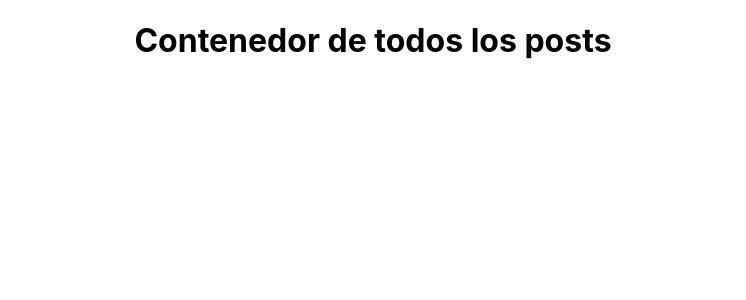
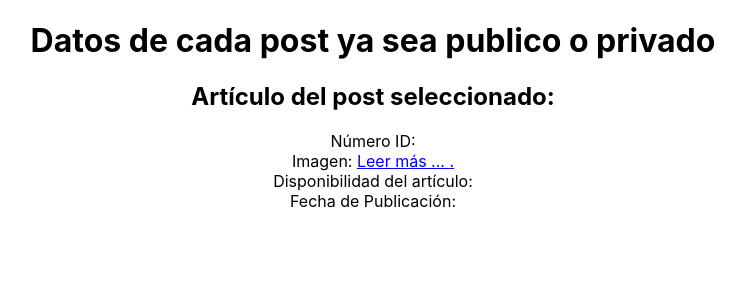
Before and after one commit to n12estudio/challenge_v1_Mar19, a React (Create React App) app: page /public/post in a window 1280 px wide. Shown: the top 300 px of the page, without its empty margins (267-1013 px from the left). Built offline with nearby package versions, Linux system fonts and the light colour scheme.

Commit message:
Solucione un promebla de las rutas porque no se estaban direccionando correctamente.

```diff
--- a/src/App.js
+++ b/src/App.js
@@ -2,11 +2,12 @@ import React, { Component } from 'react';
 import { BrowserRouter as Router, Route } from 'react-router-dom';
 import './App.css';
 import HomeContainer from './containers/HomeContainer';
+import PostsList from './components/PostsList';
 
 
 class App extends Component {
   renderHome = () => <h1>Home Container = Contenedor de todos los posts.</h1> ;
-  renderAllPostsContainer= () => <h1>Contenedor de todos los posts </h1>
+  renderAllPostsContainer = () => < PostsList />
   renderPublicPostContainer = () => <h1> contenedor de un post publico. </h1> ;
   renderPrivatePostContainer = () => <h1> Contenedor de un post privado. </h1>
 
--- a/src/components/PostListItem.js
+++ b/src/components/PostListItem.js
@@ -1,15 +1,23 @@
 import React from 'react';
 import PropTypes from 'prop-types';
+import { Link } from 'react-router-dom';
 
 
-
-const PostListItem = ({title}) => {
+const PostListItem = ({ title, id, images, isPrivate, publish_date }) => {
     return (
         <div>
             <div className = "post-list-item">
                 <div className = "field" >
+                    <h1> Datos de cada post ya sea publico o privado</h1>
 
-                    <h1>Artículo del Post Seleccionado: {title} </h1>
+                    <h2>Artículo del post seleccionado: {title} </h2>
+
+                    <div>Número ID: <i>{id}</i></div>
+                    <div>Imagen: <i>{images}</i>
+                    <Link to = '/public/post/:idPost' >Leer más ... {title}.</Link>
+                    </div>
+                    <div>Disponibilidad del artículo: <i>{isPrivate}</i> </div>
+                    <div>Fecha de Publicación:  <i>{publish_date}</i></div>
 
                 </div>
 
@@ -21,6 +29,13 @@ const PostListItem = ({title}) => {
 
 PostListItem.propTypes = {
     title: PropTypes.string.isRequired,
+    id: PropTypes.string.isRequired,
+    images: PropTypes.element.isRequired,
+    isPrivate: PropTypes.bool.isRequired,
+    text: PropTypes.string.isRequired,
+    status: PropTypes.string.isRequired,
+    publish_date: PropTypes.string.isRequired,
+
 
 };
 
--- a/src/components/PostsList.js
+++ b/src/components/PostsList.js
@@ -3,28 +3,20 @@ import PropTypes from 'prop-types';
 import PostListItem from './PostListItem';
 
 
-const PostsList =  ({ posts, urlPath })=> {
+const PostsList =  () => {
     return (
 
             <div className="posts-list">
-            {
-                posts.map( p =>
-                    <PostListItem
-                        key={p._id}
-                        id={p._id}
-                        images={p.images}
-                        title={p.title}
-                        urlPath={urlPath}
-                    ></PostListItem >)
-            }
+
+                    <PostListItem/>
+
             </div>
 
     );
 };
 
 PostsList.propTypes = {
-    posts: PropTypes.array.isRequired,
-    urlPath: PropTypes.string.isRequired,
+
 };
 
 export default PostsList;
--- a/src/components/PublicPostData.js
+++ b/src/components/PublicPostData.js
@@ -1,11 +1,12 @@
 import React from 'react';
 import PropTypes from 'prop-types';
 
-const PublicPostData = ({ id, images, isPrivate, text, status, publish_date }) => {
+const PublicPostData = ({ title, id, images, isPrivate, text, status, publish_date }) => {
     return (
         <div>
             <div className = 'public-post-data'></div>
             <h1> Datos de cada post ya sea publico o privado</h1>
+            <div>Título del artículo<i>{title}</i></div>
             <div>Número ID: <i>{id}</i></div>
             <div>Imagen: <i>{images}</i></div>
             <div>Disponibilidad del artículo: <i>{isPrivate}</i> </div>
@@ -19,6 +20,7 @@ const PublicPostData = ({ id, images, isPrivate, text, status, publish_date }) =
 
 PublicPostData.propTypes = {
 
+    title: PropTypes.string.isRequired,
     id: PropTypes.string.isRequired,
     images: PropTypes.element.isRequired,
     isPrivate: PropTypes.bool.isRequired,
```
